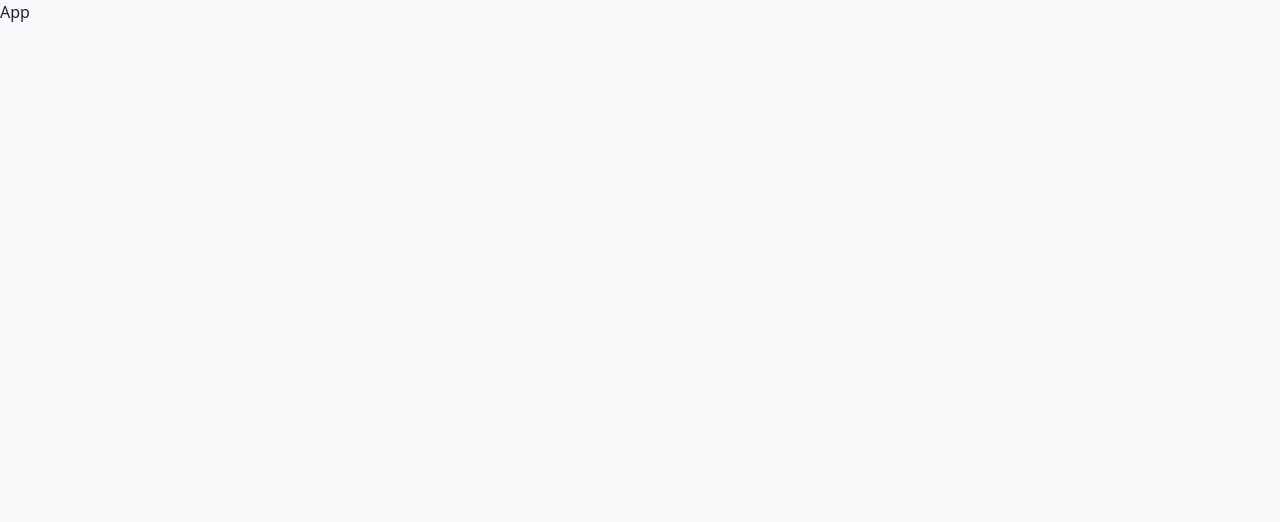
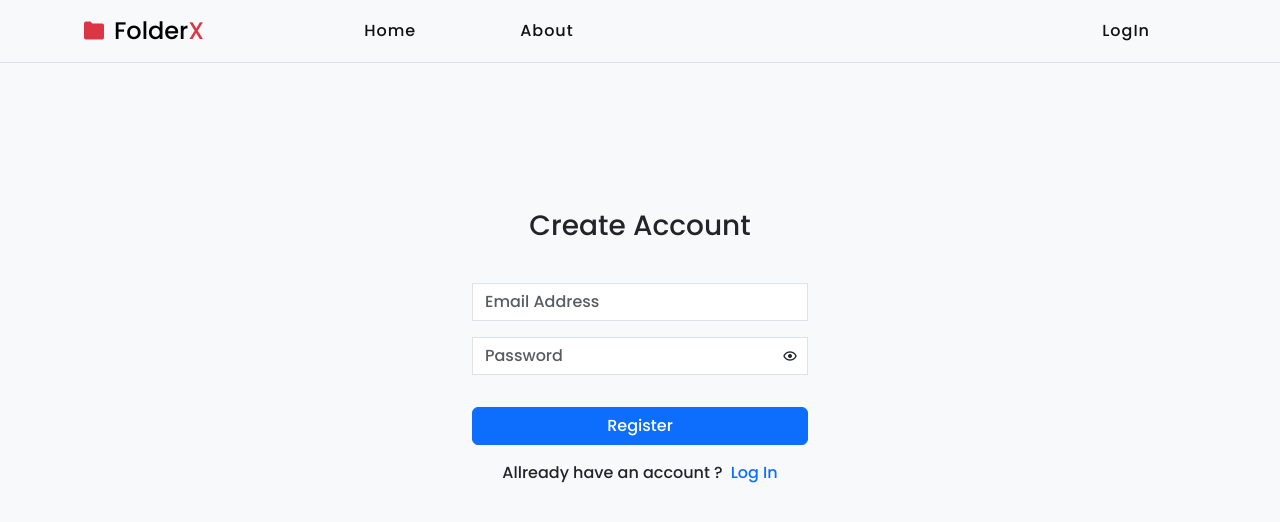
Before and after one commit to yogeshb-27/folderX, a React (Vite) app: page /register in a window 1280 px wide. Shown: the top 522 px of the page. Built offline with nearby package versions, Linux system fonts and the light colour scheme.

Commit message:
added user authentication

```diff
--- a/package.json
+++ b/package.json
@@ -10,8 +10,11 @@
     "preview": "vite preview"
   },
   "dependencies": {
+    "axios": "^1.6.8",
     "react": "^18.2.0",
-    "react-dom": "^18.2.0"
+    "react-dom": "^18.2.0",
+    "react-hot-toast": "^2.4.1",
+    "react-router-dom": "^6.22.3"
   },
   "devDependencies": {
     "@types/react": "^18.2.66",
--- a/src/App.css
+++ b/src/App.css
@@ -0,0 +1,54 @@
+@import url("https://fonts.googleapis.com/css2?family=Poppins:wght@300;500&display=swap");
+* {
+  font-family: "Poppins";
+  box-sizing: border-box;
+  margin: 0;
+  padding: 0;
+  scroll-behavior: smooth;
+}
+body{
+  min-height: 100vh;
+  width: 100vw;
+  overflow-x: hidden;
+}
+a{
+  color: #333 ;
+  text-decoration: none;
+}
+
+/* navbar */
+.navbar-nav{
+  width: 100%;
+}
+.nav-link{
+  /* display: inline-block; */
+  letter-spacing: 1px;
+  color: #111;
+  font-weight: 500;
+}
+/* login register form  */
+.form{
+  display: flex;
+  align-items: center;
+  justify-content: center;
+  flex-direction: column;
+  height: 75vh;
+  padding: 2rem;
+}
+form{
+  width: 23rem;
+}
+input,textarea,select,.margin{
+  margin: 1rem 0;
+  border-radius: 0 !important;
+}
+.password-input {
+  position: relative;
+}
+.toggle-password {
+  position: absolute;
+  top: 50%;
+  right: 10px;
+  transform: translateY(-50%);
+  cursor: pointer;
+}
--- a/src/App.jsx
+++ b/src/App.jsx
@@ -1,7 +1,27 @@
 import React from "react";
-
+import "./App.css";
+import { BrowserRouter as Router, Route, Routes } from "react-router-dom";
+import Home from "./pages/Home";
+import Register from "./pages/Register";
+import Login from "./pages/Login";
+import Dashboard from "./pages/Dashboard";
+import Navbar from "./components/Navbar";
+import { Toaster } from "react-hot-toast";
+import About from "./pages/About";
 const App = () => {
-  return <div>App</div>;
+  return (
+    <Router>
+      <Toaster />
+      <Navbar />
+      <Routes>
+        <Route path="/" element={<Home />} />
+        <Route path="/register" element={<Register />} />
+        <Route path="/login" element={<Login />} />
+        <Route path="/dashboard" element={<Dashboard />} />
+        <Route path="/about" element={<About />} />
+      </Routes>
+    </Router>
+  );
 };
 
 export default App;
--- /dev/null
+++ b/src/components/Navbar.jsx
@@ -0,0 +1,70 @@
+import React from "react";
+import { NavLink, useNavigate } from "react-router-dom";
+
+export default function Navbar() {
+  return (
+    <nav className="navbar navbar-expand-lg bg-body-tertiary border-bottom">
+      <div className="container">
+        <NavLink
+          className="navbar-brand fs-4 d-inline-flex align-items-center"
+          to="/"
+        >
+          <i className="bx bxs-folder me-2 text-danger"></i>Folder
+          <span className="text-danger">X</span>
+        </NavLink>
+
+        <button
+          className="navbar-toggler border-0 shadow-none"
+          type="button"
+          data-bs-toggle="collapse"
+          data-bs-target="#navbarNavAltMarkup"
+          aria-controls="navbarNavAltMarkup"
+          aria-expanded="false"
+          aria-label="Toggle navigation"
+        >
+          <span className="navbar-toggler-icon"></span>
+        </button>
+
+        <div className="collapse navbar-collapse" id="navbarNavAltMarkup">
+          <div className="navbar-nav fs-6 ms-lg-5 ps-lg-5">
+            <NavLink
+              className={({ isActive }) =>
+                `nav-link me-5 ps-lg-5 ${isActive ? "text-primary" : ""}`
+              }
+              aria-current="page"
+              to="/"
+            >
+              Home
+            </NavLink>
+            <NavLink
+              className={({ isActive }) =>
+                `nav-link me-5 ps-lg-5 ${isActive ? "text-primary" : ""}`
+              }
+              aria-current="page"
+              to="/about"
+            >
+              About
+            </NavLink>
+          </div>
+
+          <NavLink
+            className={({ isActive }) =>
+              `nav-link me-5 mb-2 mb-lg-0 ${isActive ? "d-none" : ""}`
+            }
+            to="/login"
+          >
+            LogIn
+          </NavLink>
+          <NavLink
+            className={({ isActive }) =>
+              `nav-link me-5 ${isActive ? "d-none" : ""}`
+            }
+            to="/register"
+          >
+            Register
+          </NavLink>
+        </div>
+      </div>
+    </nav>
+  );
+}
--- /dev/null
+++ b/src/pages/About.jsx
@@ -0,0 +1,7 @@
+import React from "react";
+
+const About = () => {
+  return <div>About</div>;
+};
+
+export default About;
--- /dev/null
+++ b/src/pages/Dashboard.jsx
@@ -0,0 +1,7 @@
+import React from "react";
+
+const Dashboard = () => {
+  return <div>Dashboard</div>;
+};
+
+export default Dashboard;
--- /dev/null
+++ b/src/pages/Home.jsx
@@ -0,0 +1,7 @@
+import React from "react";
+
+const Home = () => {
+  return <div>Home</div>;
+};
+
+export default Home;
--- /dev/null
+++ b/src/pages/Login.jsx
@@ -0,0 +1,78 @@
+import React, { useState } from "react";
+import { Link, useNavigate } from "react-router-dom";
+import axios from "axios";
+import toast from "react-hot-toast";
+export default function Login() {
+  const navigate = useNavigate();
+  const [email, setEmail] = useState("");
+  const [password, setPassword] = useState("");
+  const [showPassword, setShowPassword] = useState(false);
+
+  async function loginUser(ev) {
+    ev.preventDefault();
+    try {
+      const response = await axios.post(
+        ` ${import.meta.env.VITE_API_URL}auth/login`,
+        { email, password },
+        { withCredentials: true }
+      );
+      // console.log(response);
+      if (response.status === 200) {
+        navigate("/dashboard");
+      } else {
+        toast.error("Login failed");
+      }
+    } catch (error) {
+      console.error("Error during login:", error);
+    }
+  }
+
+  const handleShowPassword = () => {
+    setShowPassword(!showPassword);
+  };
+
+  return (
+    <>
+      <div className="form text-center">
+        <h3>Log In</h3>
+        <form className="loginform p-3 " onSubmit={loginUser}>
+          <div>
+            <input
+              type="email"
+              className="form-control"
+              value={email}
+              onChange={(e) => setEmail(e.target.value)}
+              placeholder="example@gmail.com"
+            />
+          </div>
+          <div className="password-input">
+            <input
+              type={showPassword ? "text" : "password"}
+              className="form-control"
+              value={password}
+              onChange={(e) => setPassword(e.target.value)}
+              placeholder="Password"
+            />
+            <i
+              className={`bx ${
+                showPassword ? "bx-hide" : "bx-show"
+              } toggle-password`}
+              onClick={handleShowPassword}
+            ></i>
+          </div>
+          <div>
+            <button type="submit" className="btn btn-primary w-100 my-3">
+              Log In
+            </button>
+            <p>
+              Don't have an account?
+              <Link to="/register" className="text-primary ms-1">
+                Register Now
+              </Link>
+            </p>
+          </div>
+        </form>
+      </div>
+    </>
+  );
+}
--- /dev/null
+++ b/src/pages/Register.jsx
@@ -0,0 +1,99 @@
+import React, { useState } from "react";
+import { Link, useNavigate } from "react-router-dom";
+import axios from "axios";
+import toast from "react-hot-toast";
+
+export default function Register() {
+  const navigate = useNavigate();
+  const [email, setEmail] = useState("");
+  const [password, setPassword] = useState("");
+  const [showPassword, setShowPassword] = useState(false);
+
+  async function register(ev) {
+    ev.preventDefault();
+    // Check if password is at least 8 characters long
+    if (password.length < 8) {
+      toast.error("Password must be at least 8 characters.");
+      return;
+    }
+
+    // Check if password contains at least 1 letter
+    if (!/[A-Z]/.test(password)) {
+      toast.error("Password must contain a Capital letter.");
+      return;
+    }
+
+    // Check if password contains at least 1 digit
+    if (!/\d/.test(password)) {
+      toast.error("Password must contain a digit.");
+      return;
+    }
+
+    // Check if password contains at least 1 special character
+    if (!/[!@#$%^&*]/.test(password)) {
+      toast.error("Password must contain a special character.");
+      return;
+    }
+    try {
+      const response = await axios.post(
+        ` ${import.meta.env.VITE_API_URL}auth/register`,
+        { email, password },
+        { withCredentials: true }
+      );
+      if (response.status === 201) {
+        toast.success("Registration Successful");
+        navigate("/login");
+      }
+    } catch (error) {
+      toast.error(error.response.data.error);
+      console.error(error);
+    }
+  }
+
+  const handleShowPassword = () => {
+    setShowPassword(!showPassword);
+  };
+
+  return (
+    <>
+      <div className="form">
+        <h3 className="text-center">Create Account</h3>
+        <form className="loginform p-3" onSubmit={register}>
+          <div>
+            <input
+              type="email"
+              className="form-control"
+              onChange={(e) => setEmail(e.target.value)}
+              placeholder="Email Address"
+            />
+          </div>
+          <div className="password-input">
+            <input
+              type={showPassword ? "text" : "password"}
+              className="form-control"
+              onChange={(e) => setPassword(e.target.value)}
+              placeholder="Password"
+            />
+            <i
+              className={`bx ${
+                showPassword ? "bx-hide" : "bx-show"
+              } toggle-password`}
+              onClick={handleShowPassword}
+            ></i>
+          </div>
+          <div>
+            <button type="submit" className="btn btn-primary w-100 my-3">
+              Register
+            </button>
+            <p className="text-center">
+              Allready have an account ?
+              <Link to="/login" className="text-primary  ms-2">
+                Log In
+              </Link>
+            </p>
+          </div>
+        </form>
+      </div>
+    </>
+  );
+}
```
Also changed, not shown: 1 other file (tests, documents, lock files or other folders).
